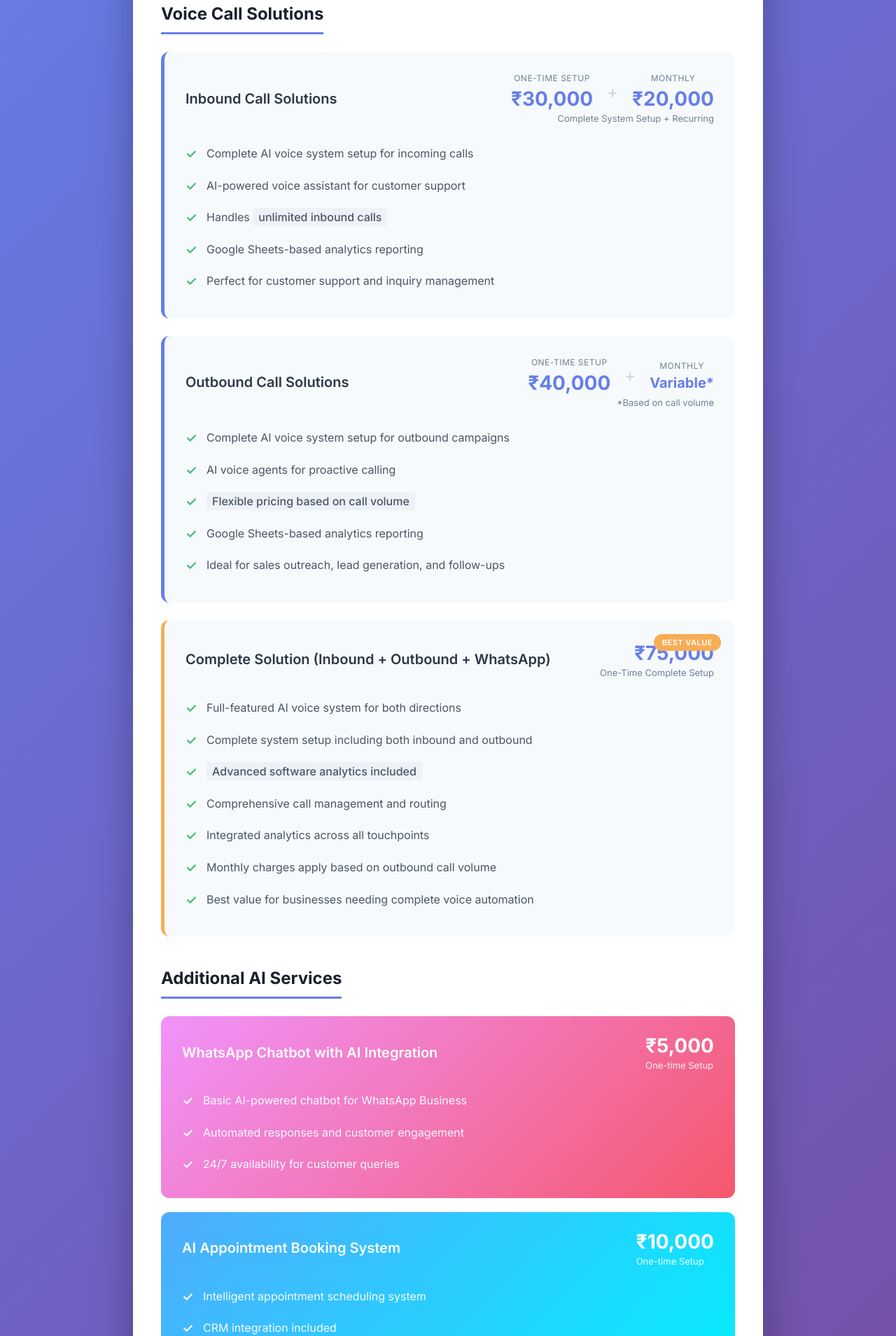
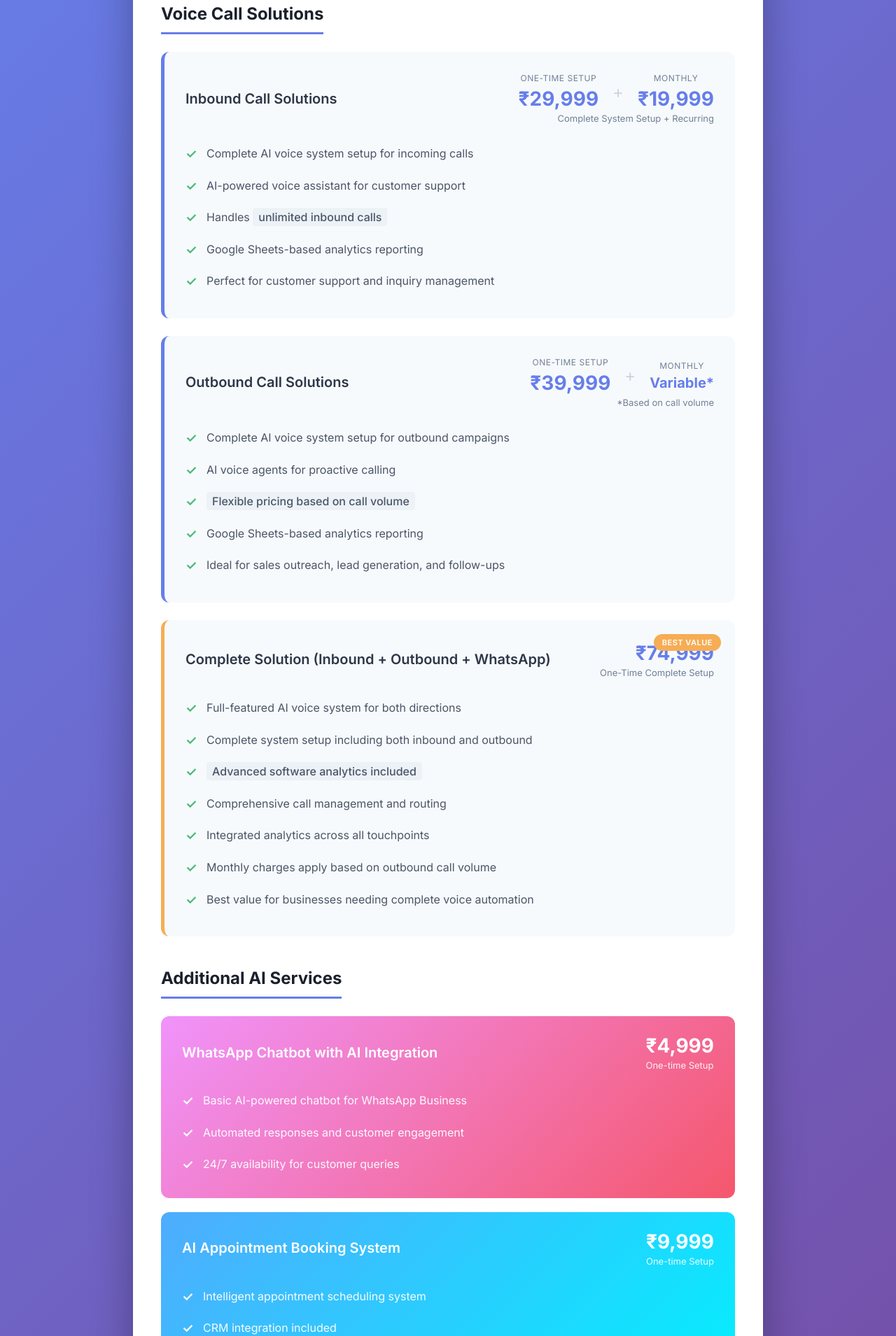
Before and after one commit to vinaix/nebulance_pricing, a plain HTML site: page index.html in a window 1280 px wide. Shown: the part 260-2169 px from the top of the page at 70% size. Drawn offline with Linux system fonts and the light colour scheme.

Commit message:
Adjust pricing for setup and monthly services
Updated pricing details for various services.

```diff
--- a/index.html
+++ b/index.html
@@ -275,12 +275,12 @@
                             <div class="price-split">
                                 <div class="price-item">
                                     <div class="price-label">One-Time Setup</div>
-                                    <div class="price">₹30,000</div>
+                                    <div class="price">₹29,999</div>
                                 </div>
                                 <div style="font-size: 24px; color: #cbd5e0;">+</div>
                                 <div class="price-item">
                                     <div class="price-label">Monthly</div>
-                                    <div class="price">₹20,000</div>
+                                    <div class="price">₹19,999</div>
                                 </div>
                             </div>
                             <div class="price-note">Complete System Setup + Recurring</div>
@@ -302,7 +302,7 @@
                             <div class="price-split">
                                 <div class="price-item">
                                     <div class="price-label">One-Time Setup</div>
-                                    <div class="price">₹40,000</div>
+                                    <div class="price">₹39,999</div>
                                 </div>
                                 <div style="font-size: 24px; color: #cbd5e0;">+</div>
                                 <div class="price-item">
@@ -326,7 +326,7 @@
                     <div class="pricing-header">
                         <div class="pricing-title">Complete Solution (Inbound + Outbound + WhatsApp)</div>
                         <div class="price-box">
-                            <div class="price">₹75,000</div>
+                            <div class="price">₹74,999</div>
                             <div class="price-note">One-Time Complete Setup</div>
                         </div>
                     </div>
@@ -349,7 +349,7 @@
                     <div class="pricing-header">
                         <div class="pricing-title">WhatsApp Chatbot with AI Integration</div>
                         <div>
-                            <div class="price">₹5,000</div>
+                            <div class="price">₹4,999</div>
                             <div class="price-note" style="color: rgba(255,255,255,0.9);">One-time Setup</div>
                         </div>
                     </div>
@@ -364,7 +364,7 @@
                     <div class="pricing-header">
                         <div class="pricing-title">AI Appointment Booking System</div>
                         <div>
-                            <div class="price">₹10,000</div>
+                            <div class="price">₹9,999</div>
                             <div class="price-note" style="color: rgba(255,255,255,0.9);">One-time Setup</div>
                         </div>
                     </div>
```
